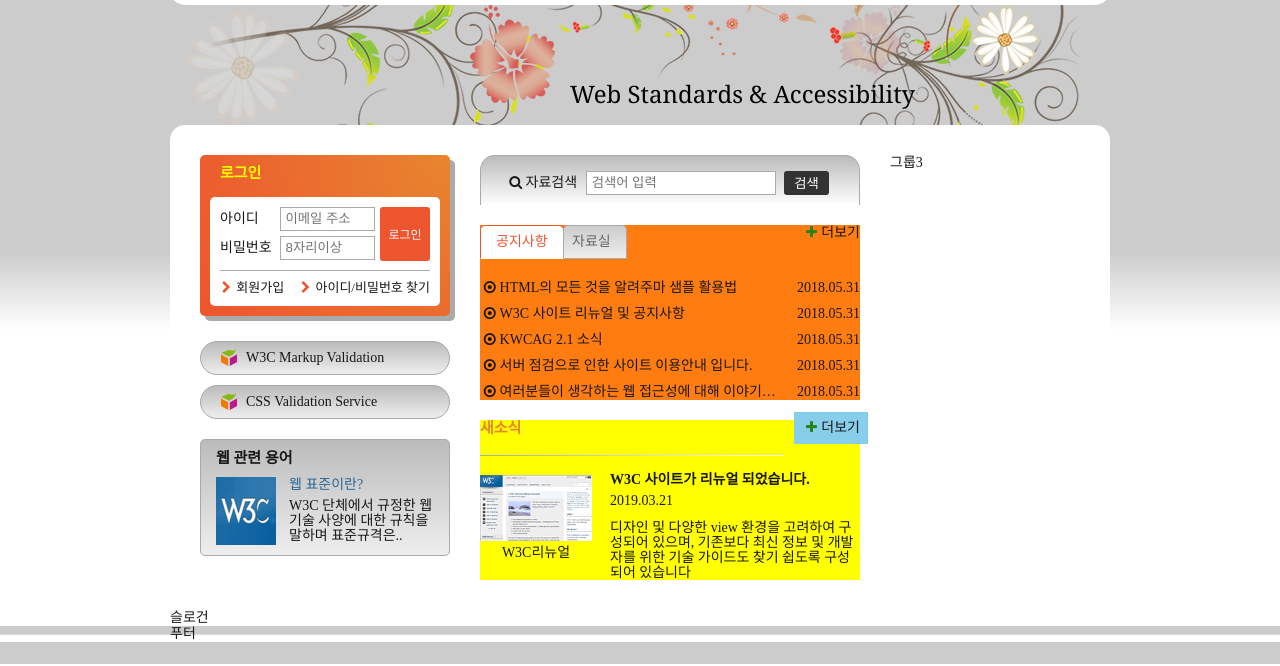
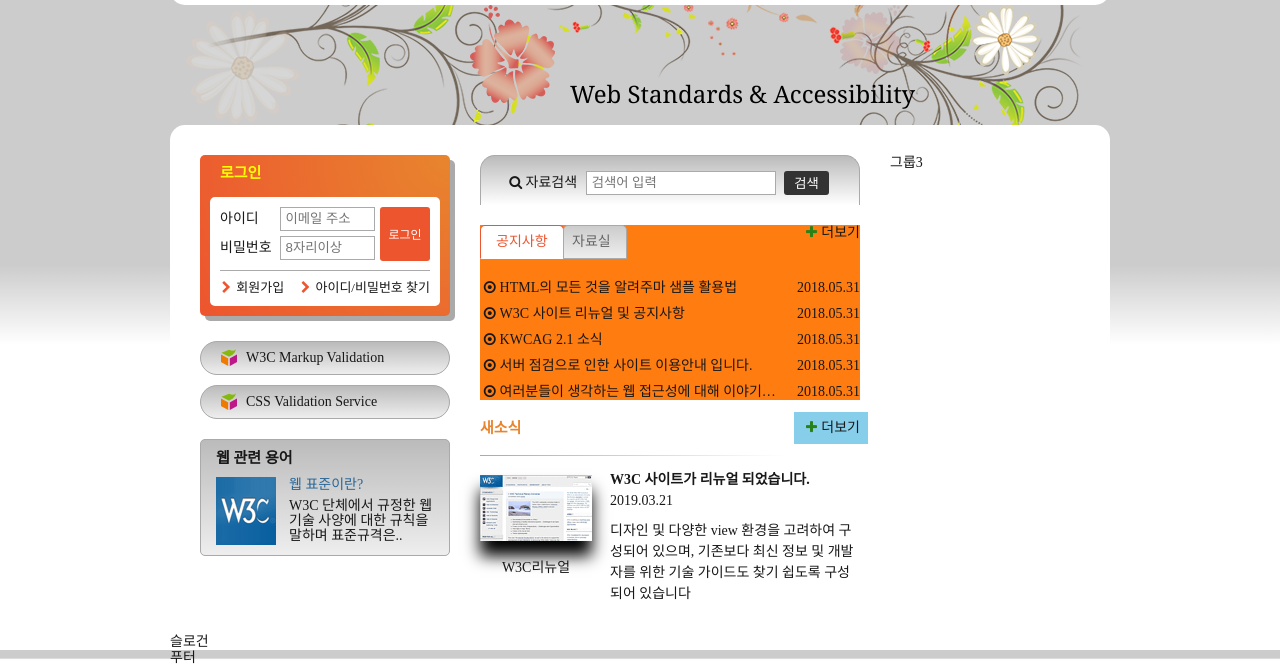
Before and after one commit to cosplex01/webcafe, a plain HTML site: page index.html in a window 1280 px wide. Shown: the part 136-802 px from the top of the page. Drawn offline with Linux system fonts and the light colour scheme; a web font is replaced by a local one.

Commit message:
새소식 디자인 완성

```diff
--- a/css/style.css
+++ b/css/style.css
@@ -465,7 +465,6 @@ body{
 }
 /* 새소식 */
 .news{
-  background: yellow;
   position: relative;
   margin-top: 20px;
 }
@@ -487,15 +486,15 @@ body{
   margin-top:35px;
 }
 .news-item{
+  padding-left: 130px;
   position: relative;
-  padding-left: 130px;
 }
 .news-item h3{
   font-size: 1.4rem;
 }
 .news-item p{
   margin-top:10px;
-  line-height: 1.5rem;
+  line-height: 1.5em;
 }
 .news-item time{
   display: block;
@@ -507,7 +506,7 @@ body{
   left: 0;
   text-align: center;
 }
-.news-item-thumnail img{
+.news-item-thumbnail img{
   box-shadow: 0 15px 15px 0 #000;
   margin-bottom: 15px;
 }
```
